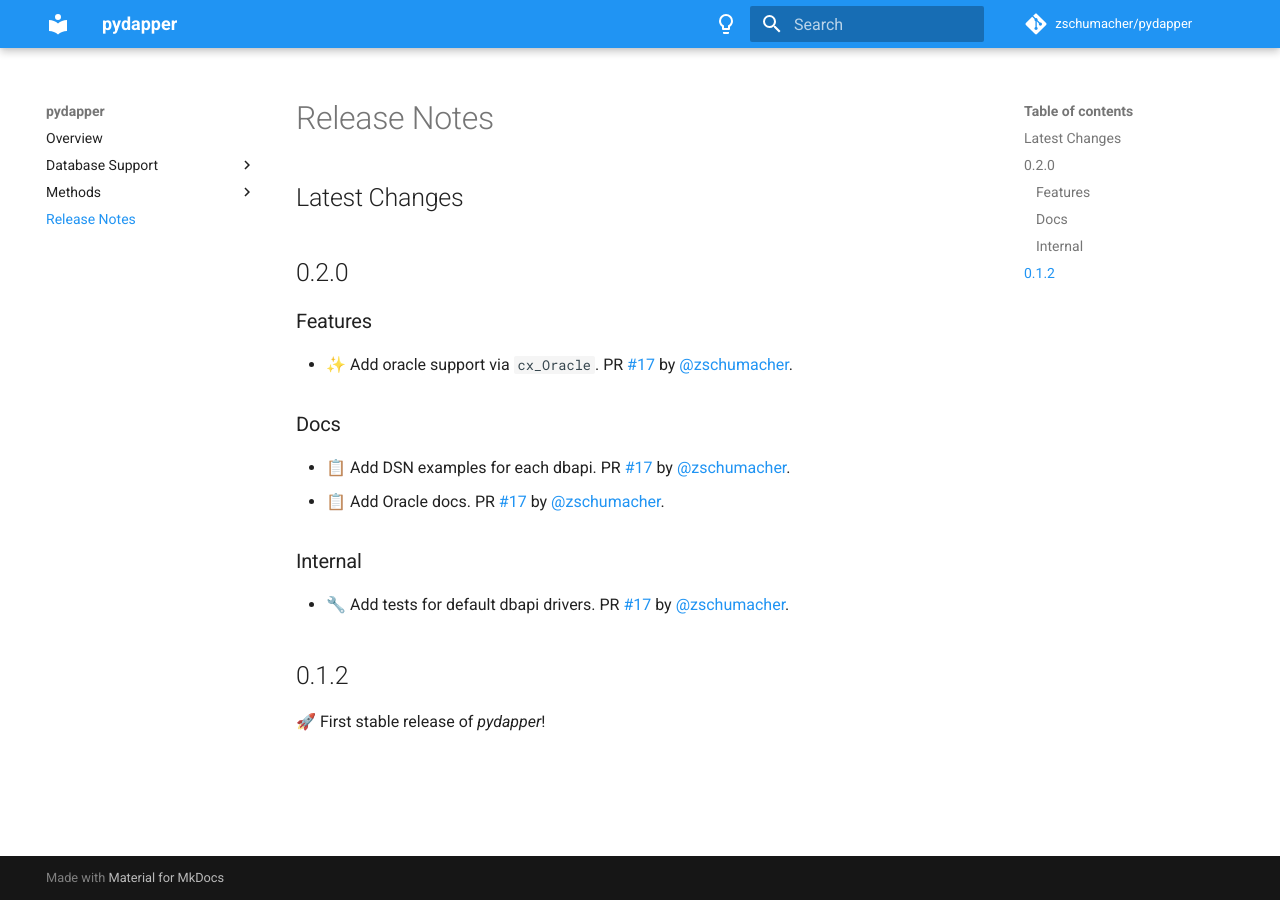
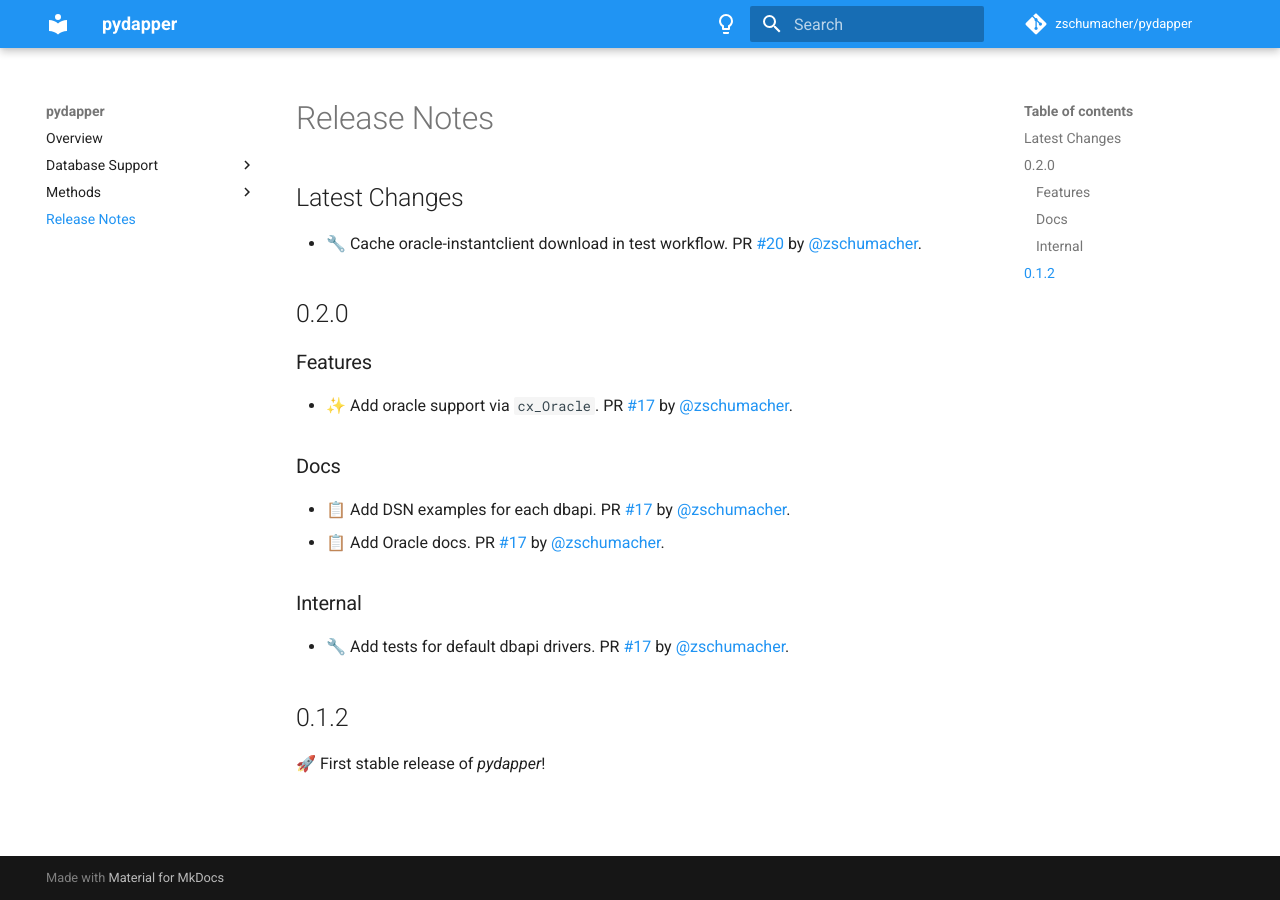
Before and after one commit to zschumacher/pydapper, an MkDocs documentation site: the page built from docs/release_notes.md, in a window 1280 px wide. Built offline with MkDocs 1.6.1 and Material for MkDocs 9.7.7, drawn with Linux system fonts in a browser that asks for light colours; comment, search, counter and statistics services are not loaded.

Commit message:
📝 Update release notes

```diff
--- a/docs/release_notes.md
+++ b/docs/release_notes.md
@@ -1,6 +1,7 @@
 
 ## Latest Changes
 
+* 🔧 Cache oracle-instantclient download in test workflow. PR [#20](https://github.com/zschumacher/pydapper/pull/20) by [@zschumacher](https://github.com/zschumacher).
 ## 0.2.0
 ### Features
 * ✨ Add oracle support via `cx_Oracle`. PR [#17](https://github.com/zschumacher/pydapper/pull/17) by [@zschumacher](https://github.com/zschumacher).
```
